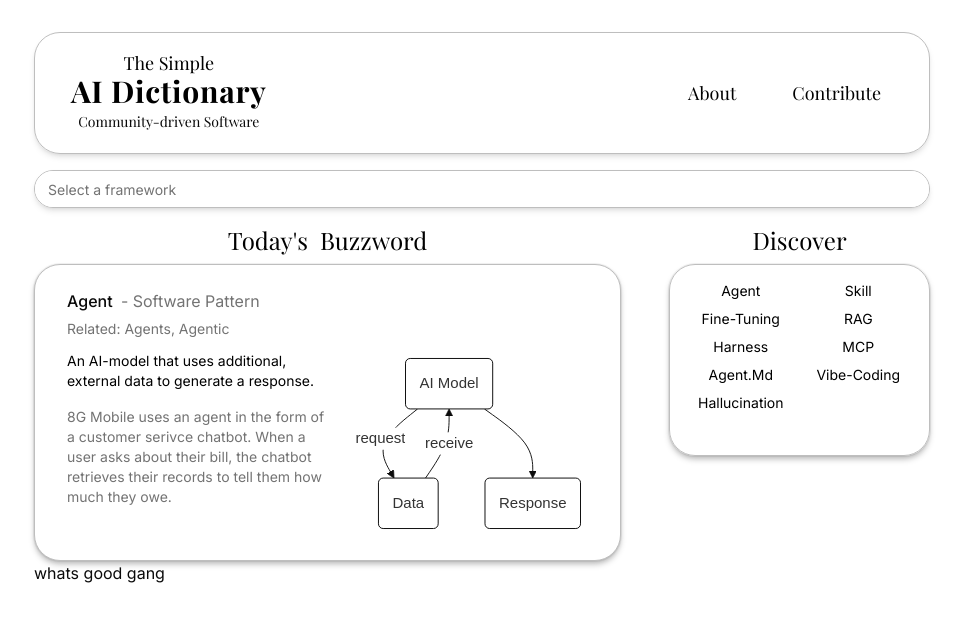
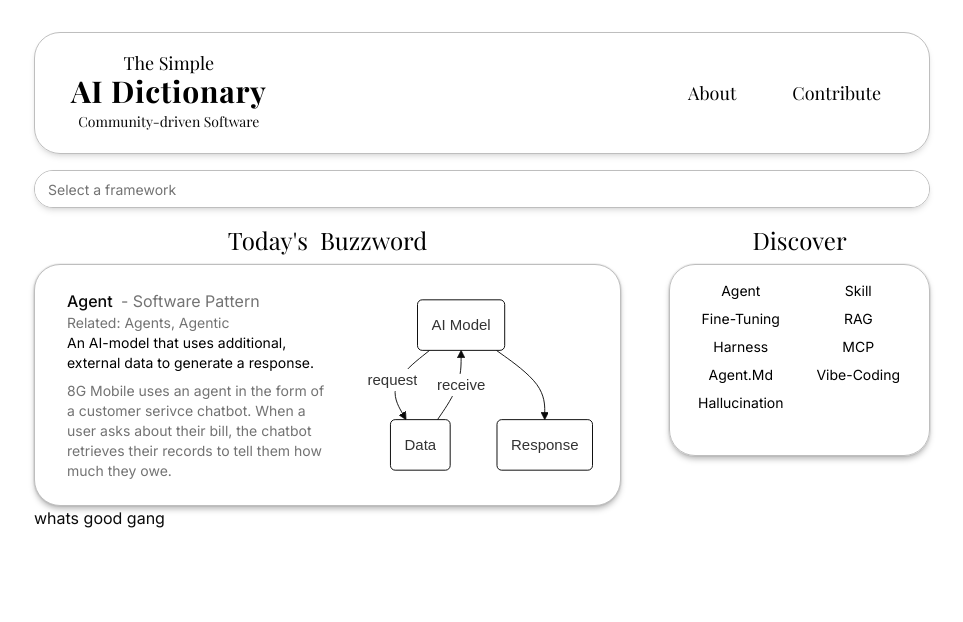
Before and after one commit to ahmed33033/ai-dictionary, a Next.js app: page / in a window 1280 px wide. Shown: the top 622 px of the page, without its empty margins (158-1121 px from the left). Built offline with nearby package versions, Linux system fonts and the light colour scheme; a web font is replaced by a local one.

Commit message:
Changed styling of definition card by extracting out diagram into base component

```diff
--- a/components/definition_card/base/base_definition_card.tsx
+++ b/components/definition_card/base/base_definition_card.tsx
@@ -1,5 +1,12 @@
 import { Card } from "@/components/ui/card";
+import { diagram } from "@/lib/terms";
+import { DiagramImage } from "./diagram_image";
 
-export function BaseDefinitionCard({ children }: { children: Readonly<React.ReactNode> }) {
-  return <Card className="@container max-w-2xl gap-3">{children}</Card>;
+export function BaseDefinitionCard({ children, diagram }: { children: Readonly<React.ReactNode>; diagram?: diagram }) {
+  return (
+    <Card className="@container max-w-2xl gap-2 flex flex-row pr-5">
+      <div>{children}</div>
+      {diagram !== undefined && <DiagramImage diagram={diagram} />}
+    </Card>
+  );
 }
--- a/components/definition_card/base/definition_content.tsx
+++ b/components/definition_card/base/definition_content.tsx
@@ -20,7 +20,6 @@ export function DefinitionContent({
         <p className="text-black">{definition}</p>
         <Example example={example} />
       </div>
-      {diagram !== undefined && <DiagramImage diagram={diagram} />}
     </CardContent>
   );
 }
--- a/components/definition_card/base/defintion_header.tsx
+++ b/components/definition_card/base/defintion_header.tsx
@@ -11,7 +11,7 @@ export function DefintionHeader({
   related_terms: term["related_terms"];
 }) {
   return (
-    <CardHeader>
+    <CardHeader className="mbe-6 gap-0">
       <div className="flex">
         <CardTitle className="capitalize">
           {name} <span className="ms-1 text-muted-foreground font-normal">- {type}</span>
--- a/components/definition_card/base/example.tsx
+++ b/components/definition_card/base/example.tsx
@@ -1,5 +1,5 @@
 import { cn } from "@/lib/utils";
 
 export function Example({ className, example, ...props }: React.ComponentProps<"ul"> & { example: string }) {
-  return <p className={cn(className, "mt-4")}>{example}</p>;
+  return <p className={cn(className, "mt-2")}>{example}</p>;
 }
--- a/components/definition_card/simple_card.tsx
+++ b/components/definition_card/simple_card.tsx
@@ -6,7 +6,7 @@ import { DefinitionContent } from "./base/definition_content";
 export function SimpleCard({ term }: { term: string }) {
   const retrieved_term = getTermObj(term);
   return (
-    <BaseDefinitionCard>
+    <BaseDefinitionCard diagram={retrieved_term.simple_diagram}>
       <DefintionHeader
         name={retrieved_term.name}
         type={retrieved_term.simple.type}
```
